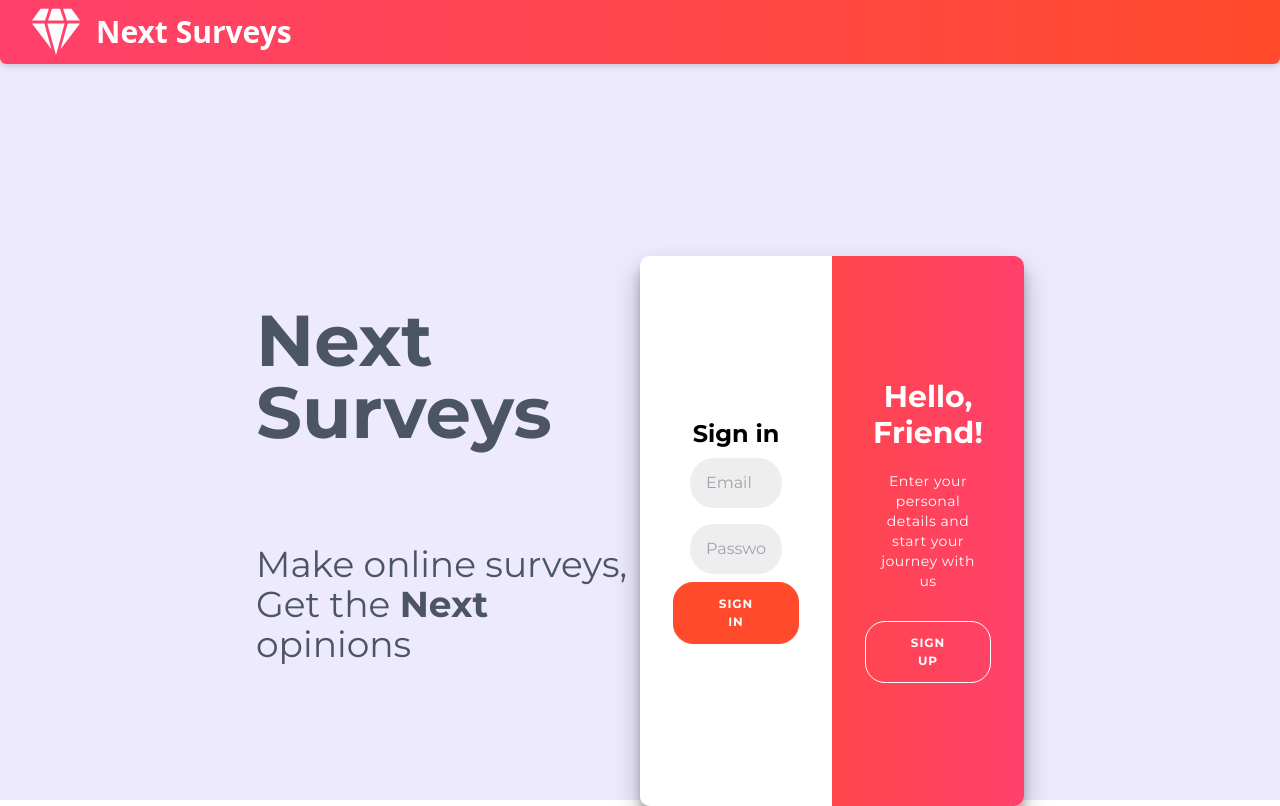
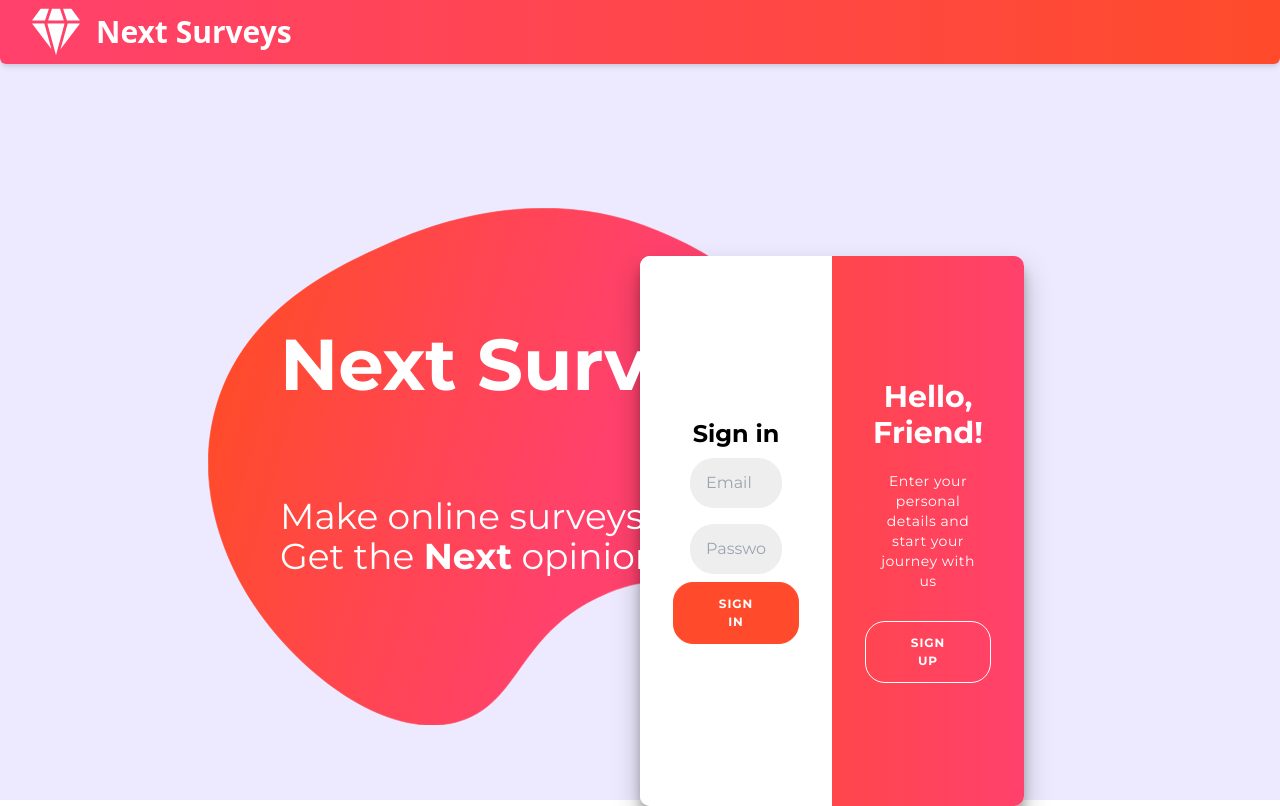
Before and after one commit to Spafi/online-surveys, a React (Create React App) app: page / in a window 1280 px wide. Built offline with nearby package versions, Linux system fonts and the light colour scheme; what tailwindcss-border-gradients would draw is missing.

Commit message:
Add main page splash

```diff
--- a/src/components/Main.js
+++ b/src/components/Main.js
@@ -1,18 +1,24 @@
 import { Redirect } from 'react-router';
 
 import Login from './login/Login';
+import { ReactComponent as Splash } from './surveyCreation/icons/splash.svg';
 import { isAuthenticated } from './Utils';
 const Main = () => {
 	if (isAuthenticated()) return <Redirect to='/user' />;
 	return (
 		<div className='bg-purple-100 w-full'>
-			<div className='p-64 grid grid-cols-2 h-screen '>
-				<div className='font-montserrat text-gray-600 z-10 relative '>
-					<p className='font-bold text-7xl pb-24 pt-12'>Next Surveys</p>
-					<p className='text-4xl'>
-						Make online surveys, <br />
-						Get the <span className='font-bold'>Next</span> opinions
-					</p>
+			<div className='p-64 grid grid-cols-2 h-screen'>
+				<div className='font-montserrat relative w-max p-6'>
+					<div className='z-10 relative text-white'>
+						<div className='font-bold text-7xl pb-24 pt-12'>Next Surveys</div>
+						<p className='text-4xl'>
+							Make online surveys, <br />
+							Get the <span className='font-bold'>Next</span> opinions
+						</p>
+					</div>
+					<div className='z-0'>
+						<Splash className='absolute -top-12 -left-12' />
+					</div>
 				</div>
 				<div>
 					<Login />
--- a/src/components/Navbar.js
+++ b/src/components/Navbar.js
@@ -1,8 +1,5 @@
 import { Link, useLocation } from 'react-router-dom';
 import { isAuthenticated, logout } from './Utils';
-
-import { Redirect } from 'react-router';
-
 const Navbar = () => {
 	const handleLogout = () => {
 		logout();
--- a/src/components/Utils.js
+++ b/src/components/Utils.js
@@ -1,5 +1,6 @@
 
 const UUIDv4 = () => {
+	// eslint-disable-next-line
 	return 'xxxxxxxx-xxxx-4xxx-yxxx-xxxxxxxxxxxx'.replace(/[xy]/g, function (c) {
 		var r = (Math.random() * 16) | 0,
 			v = c === 'x' ? r : (r & 0x3) | 0x8;
--- a/src/components/surveyResponse/Question.js
+++ b/src/components/surveyResponse/Question.js
@@ -1,6 +1,5 @@
 import { useState } from 'react';
 import QuestionBody from './QuestionBody';
-import UUIDv4 from '../Utils';
 const Question = ({ id, type, title, options, updateQuestionResponses }) => {
 	const [responses, setResponses] = useState([{ questionId: id}]);
 	const [isChecked, setIsChecked] = useState(false)
--- a/src/components/surveyResponse/QuestionBody.js
+++ b/src/components/surveyResponse/QuestionBody.js
@@ -1,4 +1,3 @@
-import UUIDv4 from '../Utils';
 import ReactStars from 'react-stars';
 const QuestionBody = ({
 	type,
--- a/src/components/surveyResponse/SurveyResponse.js
+++ b/src/components/surveyResponse/SurveyResponse.js
@@ -49,8 +49,9 @@ const SurveyResponse = ({match}) => {
 	}
 
   useEffect(() => {
-    getSurvey();
-  }, [])
+			getSurvey();
+			// eslint-disable-next-line
+		}, [])
 
 	const sendResponse = () => {
 
--- a/src/components/userPage/UserPage.js
+++ b/src/components/userPage/UserPage.js
@@ -17,9 +17,7 @@ const UserPage = () => {
 		await axios
 			.get(`${userSurveysUrl}/${userId}`)
 			.then((response) => {
-				console.log(response);
 				setSurveys(response.data);
-				console.log(surveys);
 			})
 			.catch((error) => {
 				console.log(error);
@@ -28,6 +26,7 @@ const UserPage = () => {
 
 	useEffect(() => {
 		getSurvey();
+		// eslint-disable-next-line
 	}, []);
 
   if (!isAuthenticated()) return <Redirect to='/' />;
--- a/tailwind.config.js
+++ b/tailwind.config.js
@@ -20,6 +20,9 @@ module.exports = {
 				'pink-orange': ['#ff416c', '#ff4b2b'],
 				// 'red-green-blue': ['#f00', '#0f0', '#00f'],
 				// 'black-white-with-stops': ['#000', '#000 45%', '#fff 55%', '#fff'],
+			},
+			extend: {
+				width: { 128: '64rem' },
 			},
 		},
 		repeatingLinearBorderGradients: (theme) => ({
```
Also changed, not shown: src/components/surveyCreation/icons/splash.svg (added).
